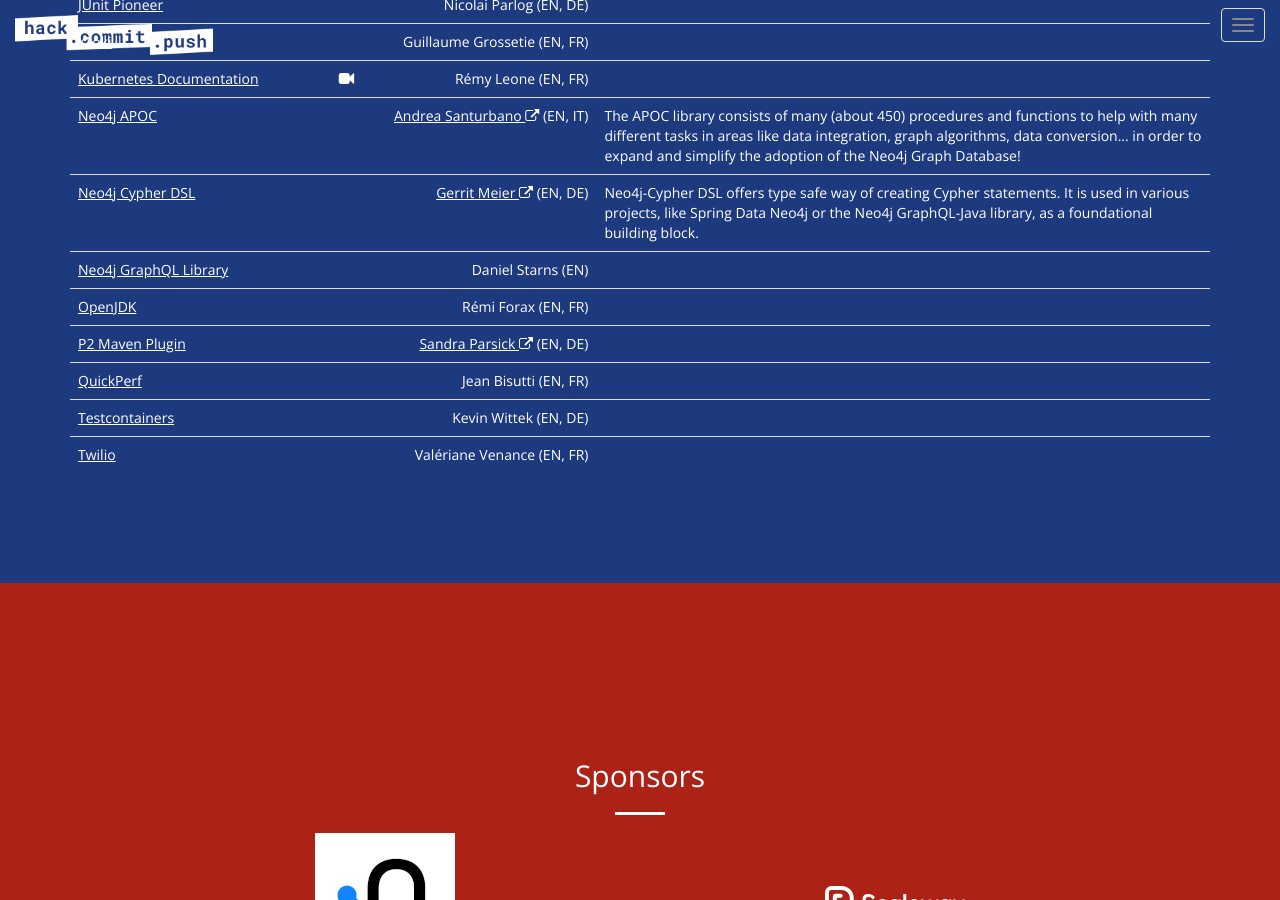
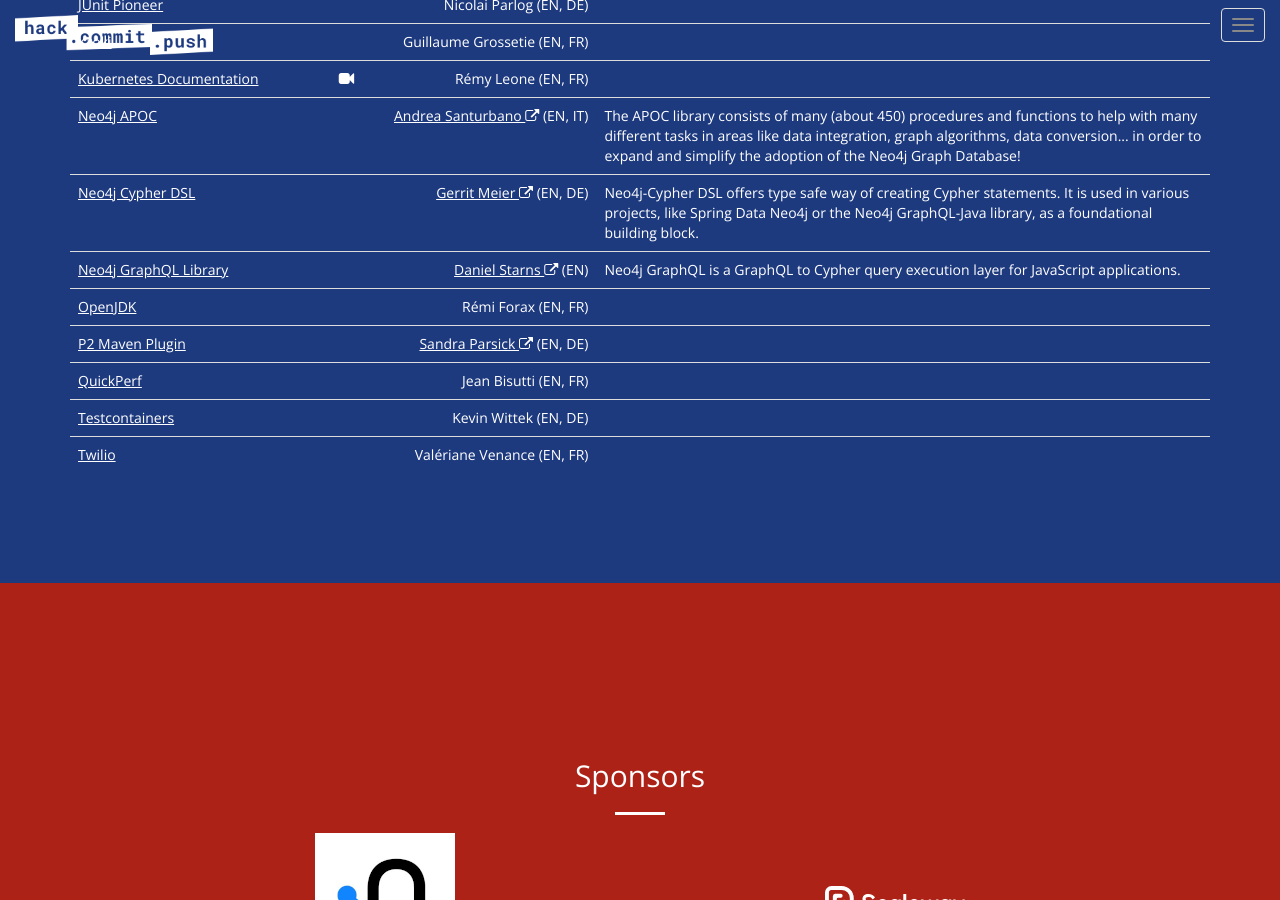
Before and after one commit to hack-commit-push/paris2021, a Jekyll site: the page built from index.html, in a window 1280 px wide and 900 px high, scrolled down 4385 px. Built offline with Jekyll 4.4.1, drawn with Linux system fonts in a browser that asks for light colours.

Commit message:
Add GraphQL info

```diff
--- a/_data/projects.yml
+++ b/_data/projects.yml
@@ -162,8 +162,10 @@
         - IT
 - name: Neo4j GraphQL Library
   url: https://neo4j.com/docs/graphql-manual/current/
+  description: Neo4j GraphQL is a GraphQL to Cypher query execution layer for JavaScript applications.
   leads:
     - name: Daniel Starns
+      profile_url: https://twitter.com/danstarns1
       spoken_languages:
         - EN
 - name: Testcontainers
```
